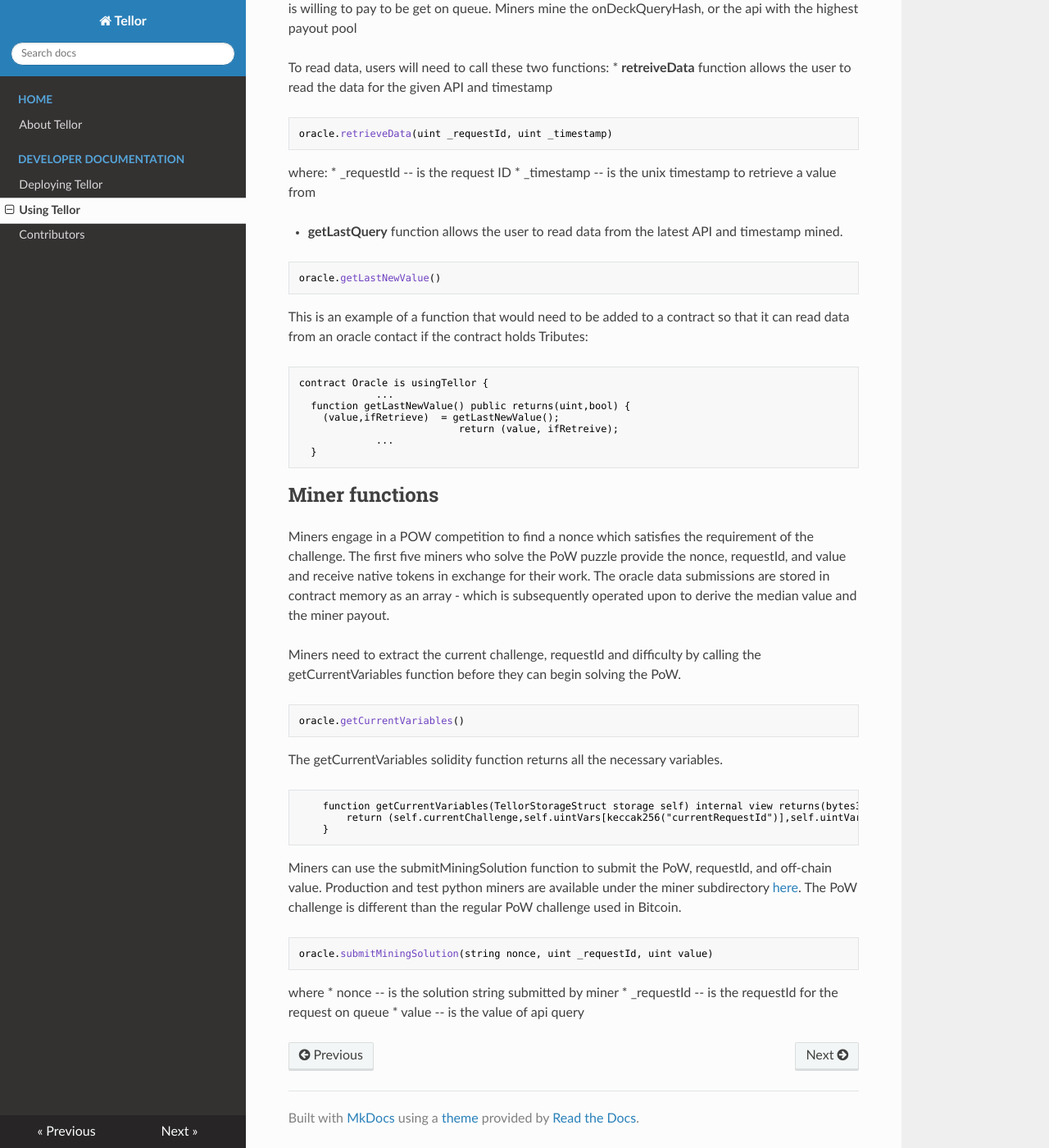
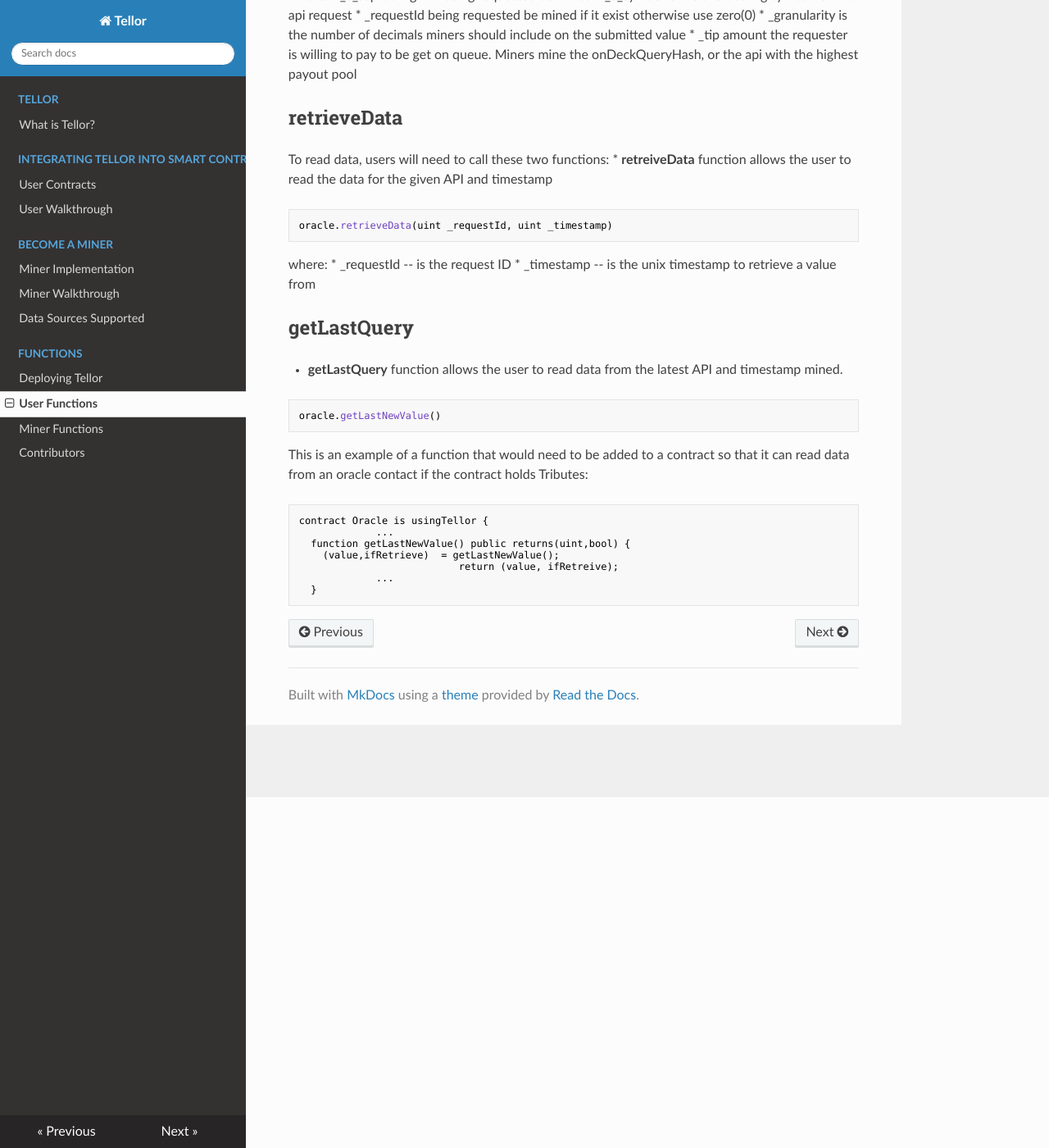
Before and after one commit to tellor-io/TellorDocumentation, an MkDocs documentation site: the page built from docs/UserFunctions.md, in a window 1280 px wide and 1400 px high, scrolled down 428 px. Shown: the whole window at 82% size. Built offline with MkDocs 1.6.1, drawn with Linux system fonts in a browser that asks for light colours; nearby versions of some CDN libraries; some of the changed text lies outside the part shown.

Commit message:
new structure

````diff
--- a/docs/UsingTellor.md
+++ b/docs/UserFunctions.md
@@ -15,7 +16,7 @@ where:
    * \_granularity is the number of decimals miners should include on the submitted value
    * \_tip amount the requester is willing to pay to be get on queue. Miners mine the onDeckQueryHash, or the api with the highest payout pool
 
-
+## retrieveData
 To read data, users will need to call these two functions:
 * <b>retreiveData</b> function allows the user to read the data for the given API and timestamp
 ```javascript
@@ -24,6 +25,8 @@ oracle.retrieveData(uint _requestId, uint _timestamp)
 where:
   * \_requestId -- is the request ID
   * \_timestamp -- is the unix timestamp to retrieve a value from
+
+## getLastQuery
 
 * <b>getLastQuery</b> function allows the user to read data from the latest API and timestamp mined.
 ```javascript
@@ -40,28 +43,3 @@ contract Oracle is usingTellor {
              ...
   }
 ```
-## Miner functions <a name="miner-fx"> </a>
-Miners engage in a POW competition to find a nonce which satisfies the requirement of the challenge.  The first five miners who solve the PoW puzzle provide the nonce, requestId, and value and receive native tokens in exchange for their work.  The oracle data submissions are stored in contract memory as an array - which is subsequently operated upon to derive the median value and the miner payout.
-
-Miners need to extract the current challenge, requestId and difficulty by calling the getCurrentVariables function before they can begin solving the PoW.
-
-```javascript
-oracle.getCurrentVariables()
-```
-
-The getCurrentVariables solidity function returns all the necessary variables.
-```solidity
-    function getCurrentVariables(TellorStorageStruct storage self) internal view returns(bytes32, uint, uint,string memory,uint,uint){
-        return (self.currentChallenge,self.uintVars[keccak256("currentRequestId")],self.uintVars[keccak256("difficulty")],self.requestDetails[self.uintVars[keccak256("currentRequestId")]].queryString,self.requestDetails[self.uintVars[keccak256("currentRequestId")]].apiUintVars[keccak256("granularity")],self.requestDetails[self.uintVars[keccak256("currentRequestId")]].apiUintVars[keccak256("totalTip")]);
-    }
-```
-
-Miners can use the submitMiningSolution function to submit the PoW, requestId, and off-chain value. Production and test python miners are available under the miner subdirectory [here](./miner/).  The PoW challenge is different than the regular PoW challenge used in Bitcoin.
-
-```javascript
-oracle.submitMiningSolution(string nonce, uint _requestId, uint value)
-```
-where
-  * nonce -- is the solution string submitted by miner
-  * \_requestId -- is the requestId for the request on queue
-  * value -- is the value of api query
--- a/mkdocs.yml
+++ b/mkdocs.yml
@@ -6,9 +6,17 @@ theme:
         - yaml
         - rust
 nav:
-- Home:
-    - 'About Tellor' : 'index.md'
-- Developer Documentation:
+- Tellor:
+    - 'What is Tellor?' : 'index.md'
+- Integrating Tellor into Smart Contracts:
+      - 'User Contracts': 'UserSetup.md'
+      - 'User Walkthrough': 'UserWalk.md'
+- Become a Miner:
+      - 'Miner Implementation': 'MinerSetup.md'
+      - 'Miner Walkthrough': 'MinerWalk.md'
+- Data Sources Supported: 'DataSources.md'
+- Functions:
     - 'Deploying Tellor': 'DevDocumentation.md'
-    - 'Using Tellor': 'UsingTellor.md'
+    - 'User Functions' : 'UserFunctions.md'
+    - 'Miner Functions' : 'MinerFunctions.md'
 - Contributors: 'Contributors.md'
````
Also changed, not shown: other parts of docs/UserFunctions.md (+1 -0 lines), docs/DataSources.md (added, +5 -0 lines), docs/MinerFunctions.md (added, +26 -0 lines), docs/MinerSetup.md (added, +1 -0 lines), docs/UserSetup.md (added, +1 -0 lines), docs/index.md (+4 -0 lines), docs/MinerWalk.md (added), docs/UserWalk.md (added).
